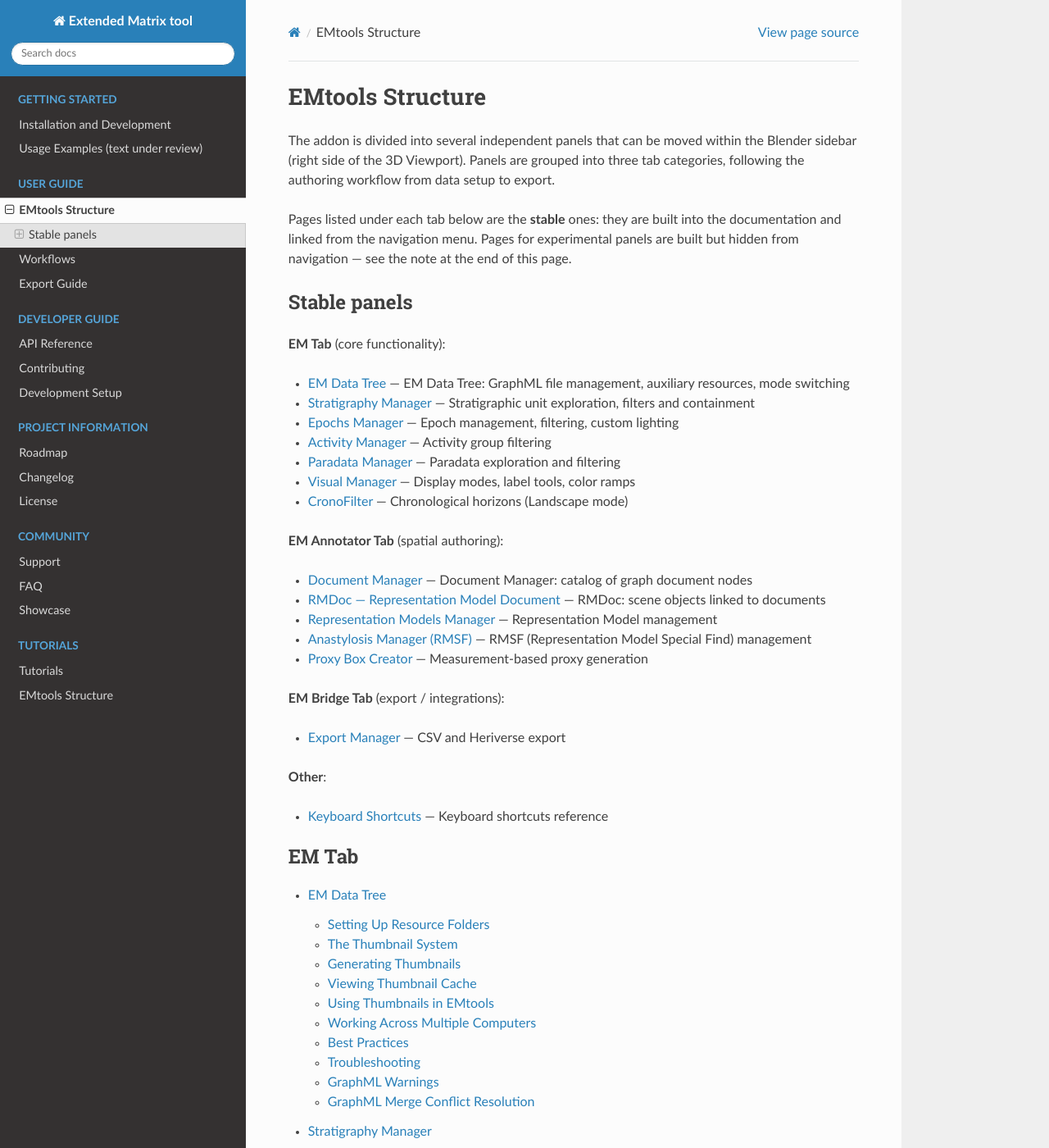
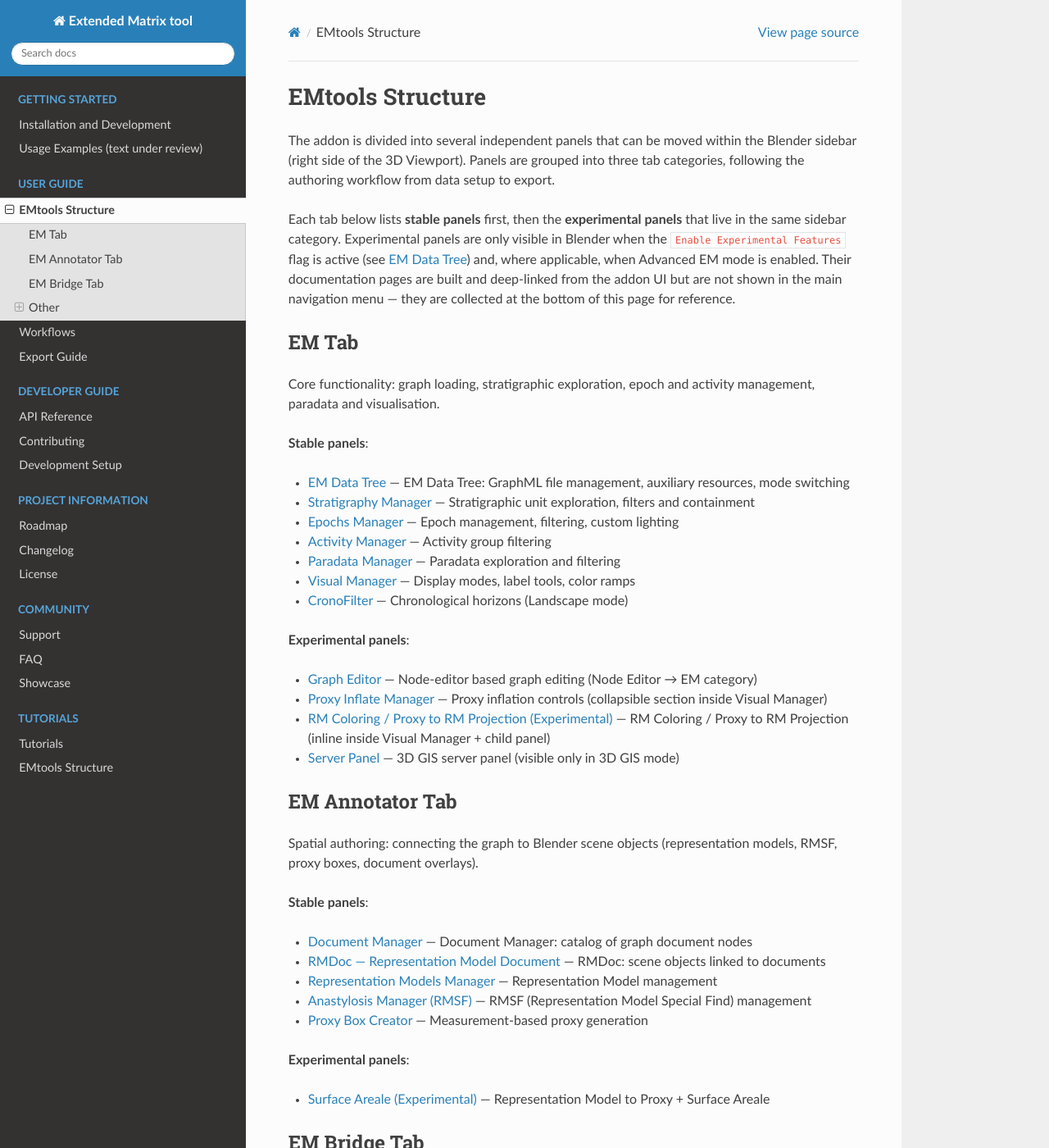
Before and after one commit to zalmoxes-laran/EM-blender-tools-doc, a Sphinx documentation site: the page built from docs/panels/index.rst, in a window 1280 px wide and 1400 px high. Shown: the whole window at 82% size. Built offline with Sphinx 7.4.7 and the Read the Docs theme 3.1.0, drawn with Linux system fonts in a browser that asks for light colours; some of the changed text lies outside the part shown.

Commit message:
Add StratiMiner and reorganize panels index
Rework docs/panels/index.rst to clarify stable vs experimental panels per EM sidebar tab, reorganize EM Annotator/EM Bridge sections, and add several experimental panel entries. Update the toctree to include stratiminer and reorder hidden experimental pages. Add a new docs/panels/stratiminer.rst describing the experimental StratiMiner panel, its create/use workflow, options, import warnings, operators, and usage notes.

```diff
--- a/docs/panels/index.rst
+++ b/docs/panels/index.rst
@@ -6,15 +6,21 @@ the Blender sidebar (right side of the 3D Viewport). Panels are grouped into
 three tab categories, following the authoring workflow from data setup to
 export.
 
-Pages listed under each tab below are the **stable** ones: they are built
-into the documentation and linked from the navigation menu. Pages for
-experimental panels are built but hidden from navigation — see the note at
-the end of this page.
+Each tab below lists **stable panels** first, then the **experimental
+panels** that live in the same sidebar category. Experimental panels are
+only visible in Blender when the ``Enable Experimental Features`` flag is
+active (see :ref:`EMsetup`) and, where applicable, when Advanced EM mode
+is enabled. Their documentation pages are built and deep-linked from the
+addon UI but are not shown in the main navigation menu — they are
+collected at the bottom of this page for reference.
 
-Stable panels
--------------
+EM Tab
+------
 
-**EM Tab** (core functionality):
+Core functionality: graph loading, stratigraphic exploration, epoch and
+activity management, paradata and visualisation.
+
+**Stable panels**:
 
 - :doc:`em_setup` — EM Data Tree: GraphML file management, auxiliary resources, mode switching
 - :doc:`stratigraphy_manager` — Stratigraphic unit exploration, filters and containment
@@ -24,7 +30,20 @@ Stable panels
 - :doc:`visual_manager` — Display modes, label tools, color ramps
 - :doc:`cronofilter` — Chronological horizons (Landscape mode)
 
-**EM Annotator Tab** (spatial authoring):
+**Experimental panels**:
+
+- :doc:`graph_editor` — Node-editor based graph editing (Node Editor → EM category)
+- :doc:`proxy_inflate_manager` — Proxy inflation controls (collapsible section inside Visual Manager)
+- :doc:`proxy_to_rm_projection` — RM Coloring / Proxy to RM Projection (inline inside Visual Manager + child panel)
+- :doc:`server_panel` — 3D GIS server panel (visible only in 3D GIS mode)
+
+EM Annotator Tab
+----------------
+
+Spatial authoring: connecting the graph to Blender scene objects
+(representation models, RMSF, proxy boxes, document overlays).
+
+**Stable panels**:
 
 - :doc:`document_manager_3d` — Document Manager: catalog of graph document nodes
 - :doc:`rmdoc_manager` — RMDoc: scene objects linked to documents
@@ -32,13 +51,30 @@ Stable panels
 - :doc:`anastylosis_manager` — RMSF (Representation Model Special Find) management
 - :doc:`proxy_box_creator` — Measurement-based proxy generation
 
-**EM Bridge Tab** (export / integrations):
+**Experimental panels**:
+
+- :doc:`surface_areale` — Representation Model to Proxy + Surface Areale
+
+EM Bridge Tab
+-------------
+
+Export and integrations with external pipelines.
+
+**Stable panels**:
 
 - :doc:`export_manager` — CSV and Heriverse export
 
-**Other**:
+**Experimental panels**:
+
+- :doc:`stratiminer` — StratiMiner: unified ``em_data.xlsx`` workflow (prompt copy, build and merge)
+- :doc:`export_statistics` — Per-object mesh statistics CSV export
+- :doc:`tapestry_integration` — AI-powered photorealistic reconstruction via Tapestry server
+
+Other
+-----
 
 - :doc:`keyboard_shortcuts` — Keyboard shortcuts reference
+
 
 .. toctree::
    :maxdepth: 2
```
Also changed, not shown: other parts of docs/panels/index.rst (+2 -1 lines), docs/panels/stratiminer.rst (added, +129 -0 lines).
